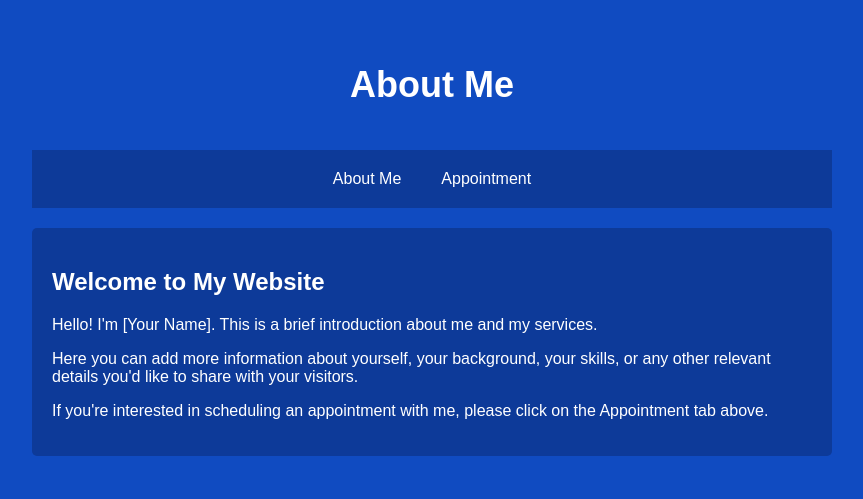
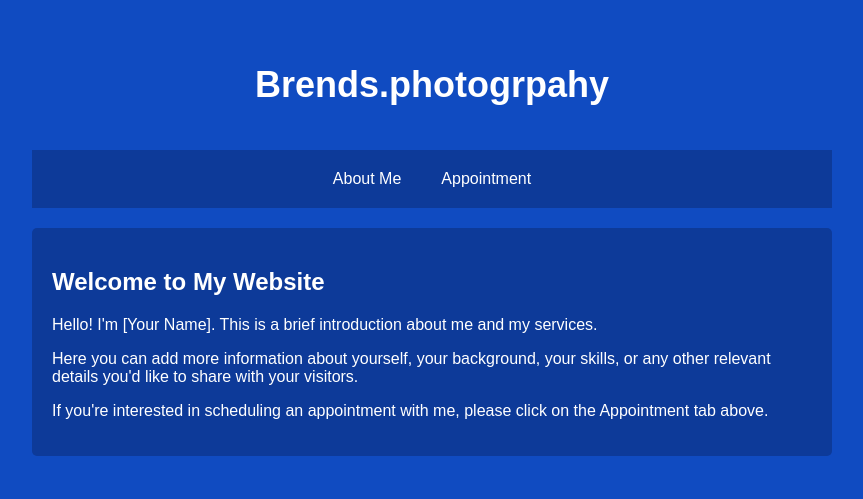
Before and after one commit to b-dott/b-dott.github.io, a plain HTML site: page index.html in a window 1280 px wide. Shown: the whole page, without its empty margins (208-1071 px from the left). Drawn offline with Linux system fonts and the light colour scheme.

Commit message:
Update index.html

```diff
--- a/index.html
+++ b/index.html
@@ -46,7 +46,7 @@
 <body>
     <div class="container">
         <header>
-            <h1>About Me</h1>
+            <h1>Brends.photogrpahy</h1>
         </header>
         <nav>
             <a href="index.html">About Me</a>
```
